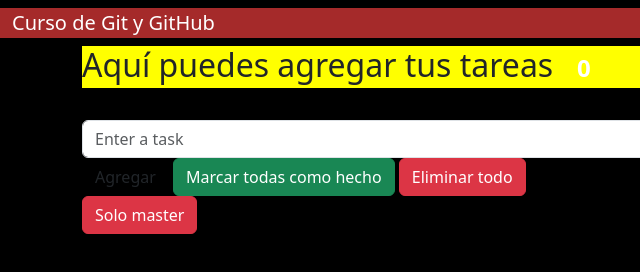
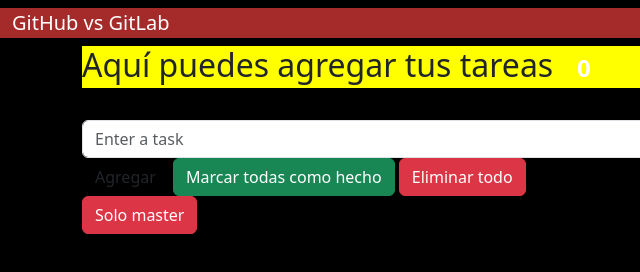
Before and after one commit to Bryan2801/Git_GitHub, a website: page index.html in a window 1280 px wide. Shown: the full height of the page, 0-640 px from the left. Drawn offline with nearby package versions, Linux system fonts and the light colour scheme.

Commit message:
Se actualizo el titulo (Github vs Gitlab)

```diff
--- a/index.html
+++ b/index.html
@@ -12,7 +12,7 @@
     <nav class="navbar navbar-default">
         <div class="container-fluid">
             <div class="navbar-header">
-                <span class="navbar-brand">Curso de Git y GitHub</span>
+                <span class="navbar-brand">GitHub vs GitLab</span>
             </div>
         </div>
     </nav>
```
